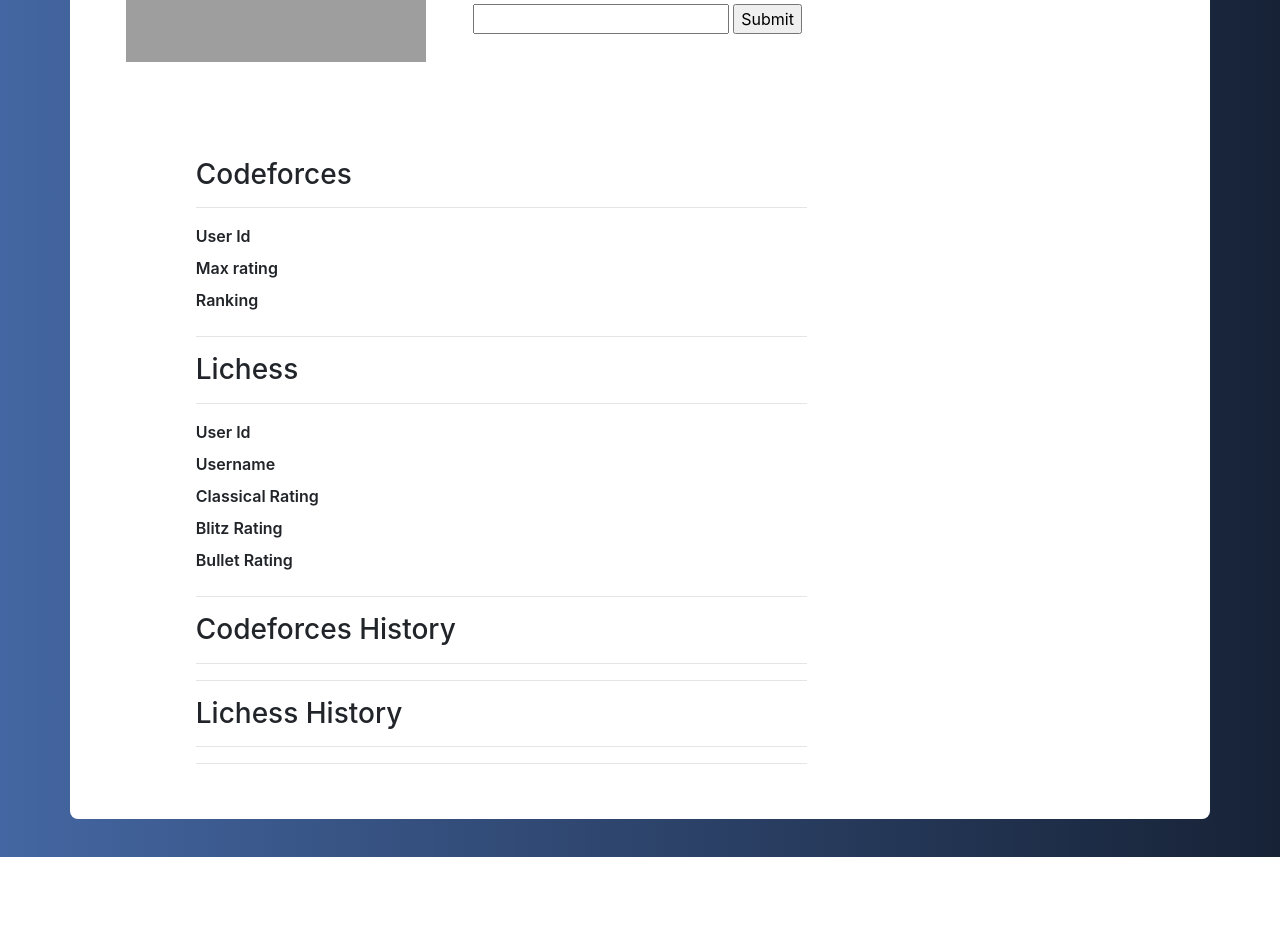
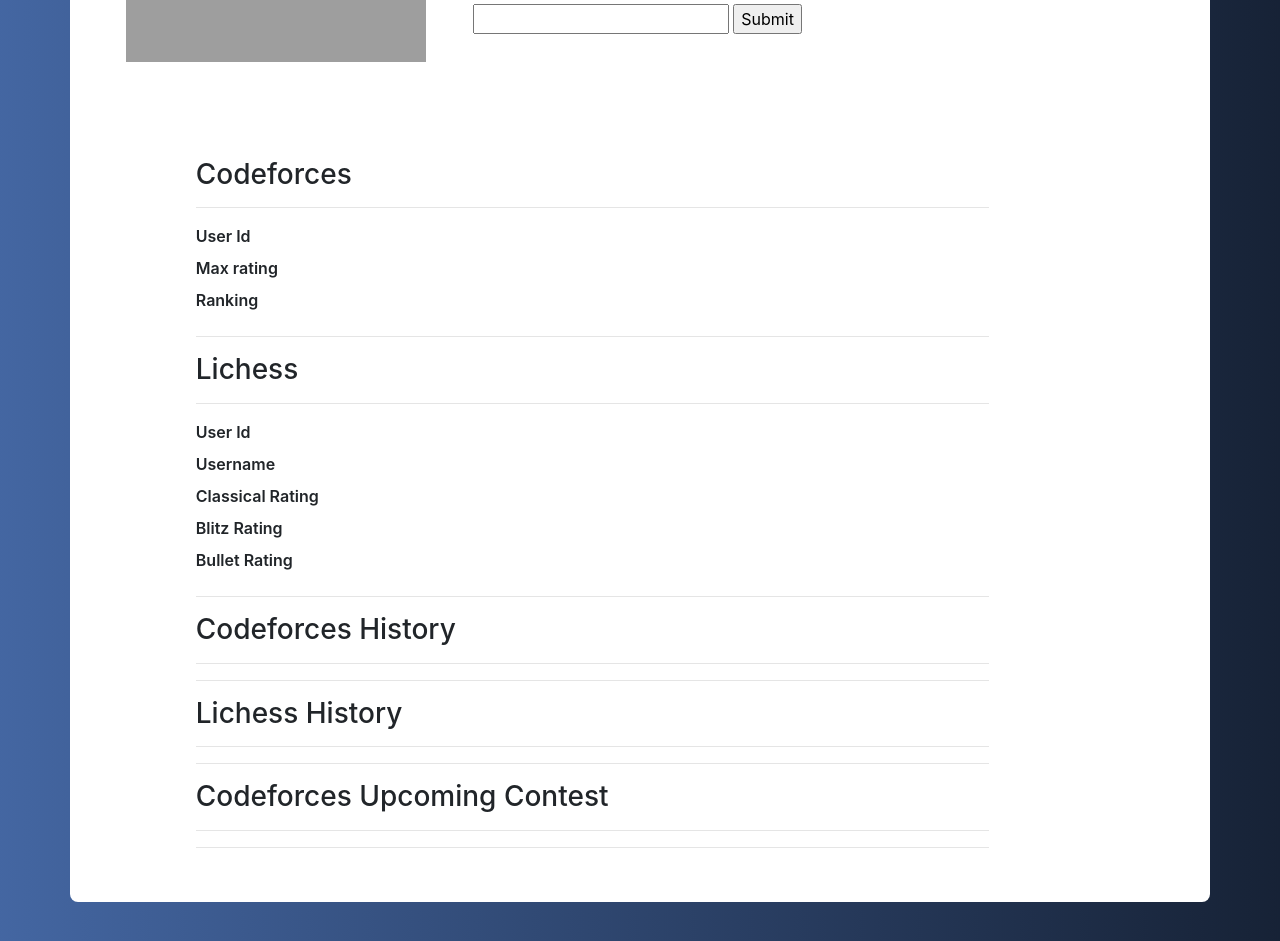
Before and after one commit to guptaaditya30121/Startup_Sprint, a Django app: page /profile in a window 1280 px wide. Shown: the part 315-1256 px from the top of the page. Before the commit the page ends 1172 px from the top, so only its background shows below. Run offline with Django 4.2, Linux system fonts and the light colour scheme; a user stored in the database is signed in; data comes from the database, SQL or seed files in the repository; data that the repository does not hold is empty; some libraries are stand-ins or nearby versions; grey boxes are pictures that could not be loaded.

Commit message:
history done

```diff
--- a/main/templates/main/profile.html
+++ b/main/templates/main/profile.html
@@ -165,7 +165,7 @@
     <br />
 
     <div class="row">
-      <div class="col-md-8" style="padding-left: 8vw">
+      <div class="col-md-10" style="padding-left: 8vw">
         <h3>Codeforces</h3>
         <hr />
         <div class="tab-content profile-tab">
@@ -200,7 +200,7 @@
         </div>
       </div>
 
-      <div class="col-md-8" style="padding-left: 8vw">
+      <div class="col-md-10" style="padding-left: 8vw">
         <h3>Lichess</h3>
         <hr />
         <div class="tab-content profile-tab">
@@ -274,6 +274,20 @@
           {%endfor%}
         </ol>
         <hr />
+        <h3>Codeforces Upcoming Contest</h3>
+        <hr />
+        <ol>
+          {% for contest in codeforces.contests|slice:":10"%}
+          <li class="list">
+            <span
+              >{{forloop.counter}} &nbsp;&nbsp;&nbsp;&nbsp;&nbsp;
+              {{contest.Contest}}</span
+            ><span class="date">{{contest.timing}}</span>
+          </li>
+          {%endfor%}
+        </ol>
+        <hr />
+
       </div>
       </div>
       </div>
```
